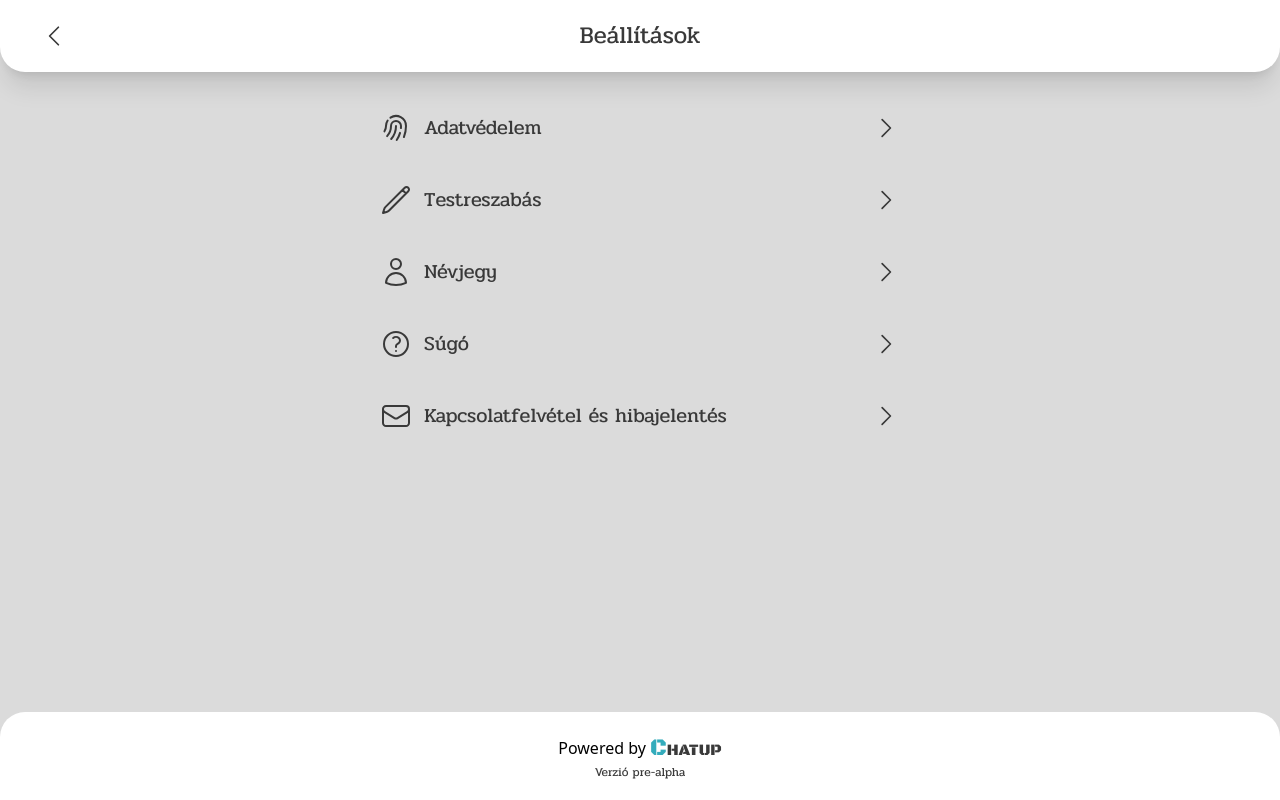
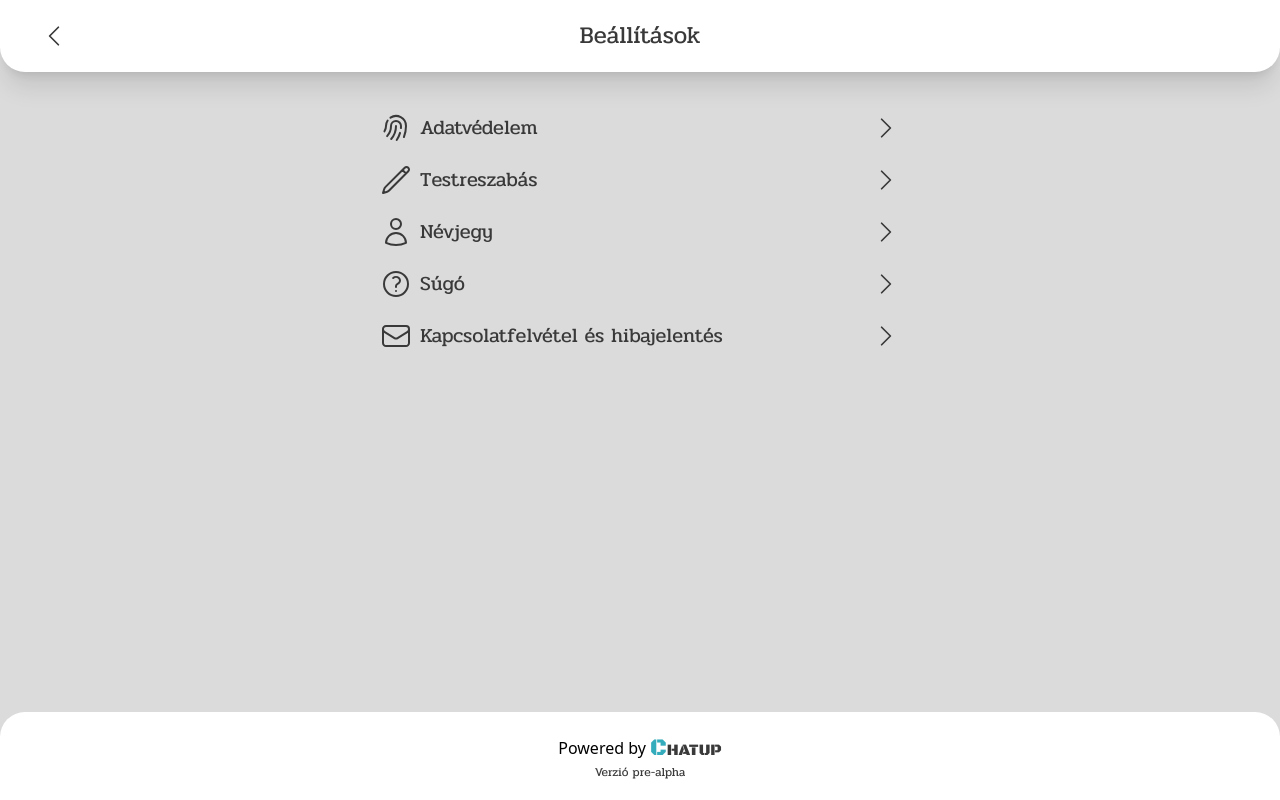
Before and after one commit to zsoltgombocz/chatup-frontend, a React (Vite) app: page /settings in a window 1280 px wide. Built offline with nearby package versions, Linux system fonts and the light colour scheme; a web font is replaced by a local one.

Commit message:
refactored a bit

```diff
--- a/src/components/settings/Category.tsx
+++ b/src/components/settings/Category.tsx
@@ -10,14 +10,12 @@ type Props = {
 
 function Category({ icon, text, redirect }: Props) {
     return (
-        <Link to={redirect} className={'mb-5'}>
-            <div className={'flex flex-row text text-xl'}>
-                <div className={'flex flex-grow gap-3 w-full items-center'}>
-                    <span>{icon}</span>
-                    <span>{text}</span>
-                </div>
+        <Link to={redirect} className={'flex text text-xl w-full items-center'}>
 
-                <ChevronRightIcon className={'h-7 w-7 self-center'} /></div>
+            <div className={'flex-none w-10'}>{icon}</div>
+            <div className={'break-words flex-grow'}>{text}</div>
+            <ChevronRightIcon className={'h-7 w-7 self-center text flex-none'} />
+
         </Link>
     )
 }
```
